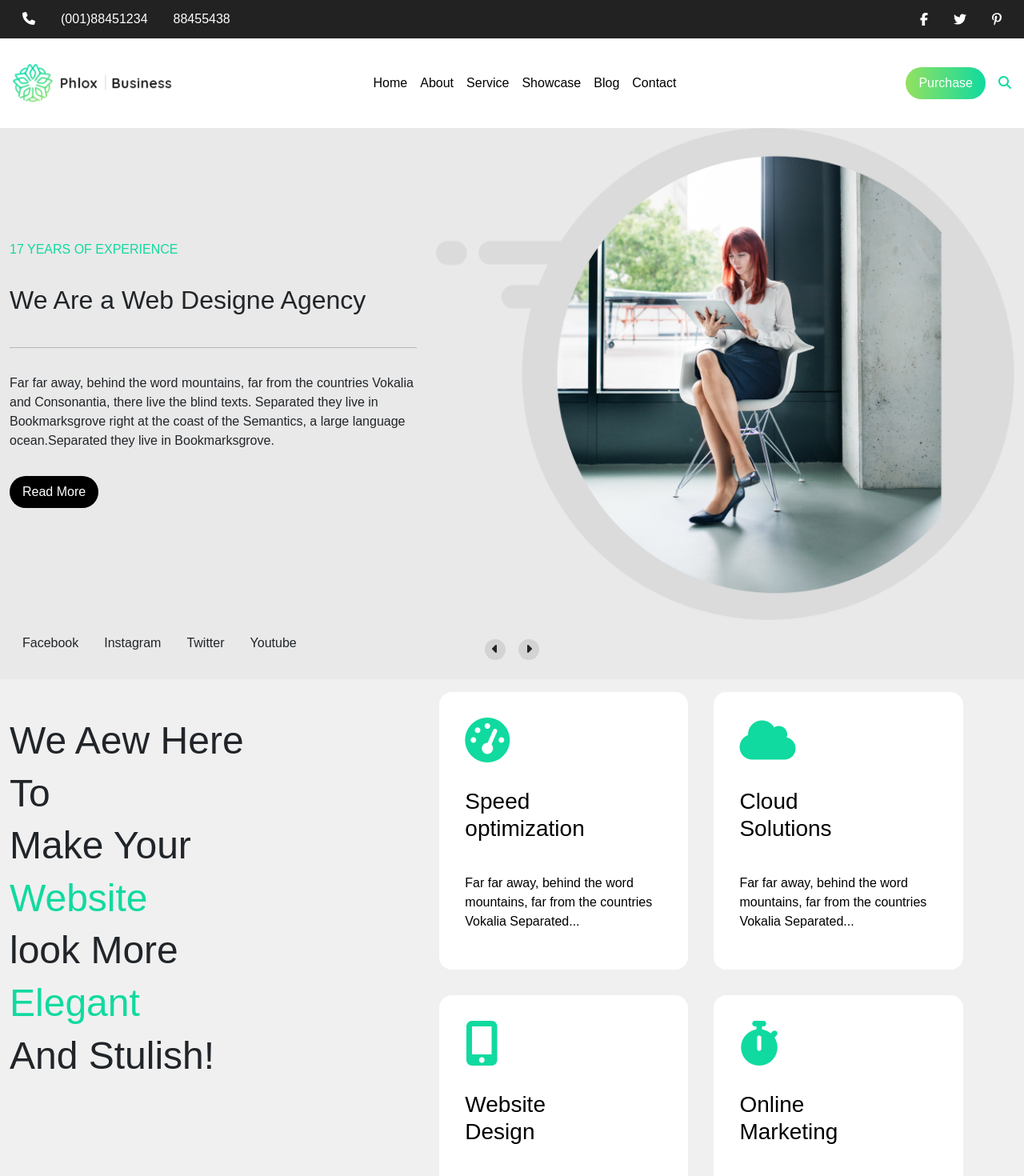
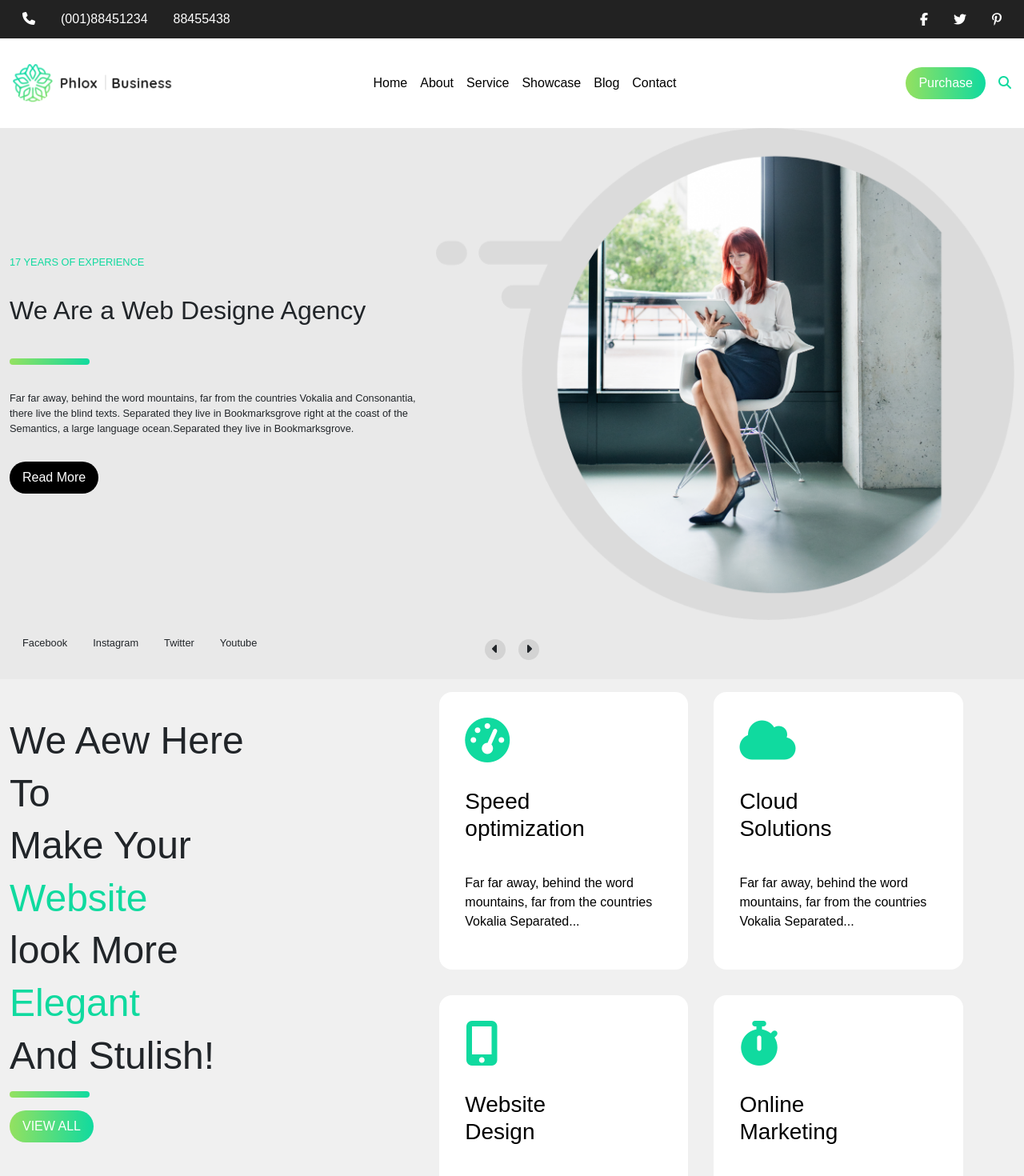
Before and after one commit to Fianda0/proj-html-vuejs, a Vue app: page / in a window 1280 px wide. Shown: the top 1470 px of the page at 80% size. Built offline with nearby package versions, Linux system fonts and the light colour scheme.

Commit message:
Aggiunta Hover

```diff
--- a/src/components/AppHeader.vue
+++ b/src/components/AppHeader.vue
@@ -71,6 +71,12 @@ button {
     border-radius: 2rem;
 }
 
+button:hover {
+    transition: 1s;
+    background: #222;
+}
+
+
 header {
     height: 10rem;
     position: sticky;
--- a/src/components/AppJumbo.vue
+++ b/src/components/AppJumbo.vue
@@ -40,7 +40,7 @@ export default {
                 <div class="col-5 slideSx">
                     <p class="color-green">17 YEARS OF EXPERIENCE</p>
                     <h2>{{ store.slidesJumbo[slideActive].title }}</h2>
-                    <hr>
+                    <hr class="line2">
                     <p class="">{{ store.slidesJumbo[slideActive].text }}</p>
                     <span><button>Read More</button></span>
 
@@ -76,6 +76,24 @@ img {
 
 p {
     padding: 0;
+    font-size: 0.8rem;
+}
+
+hr {
+    display: inline-block;
+    height: 0.5rem;
+    opacity: 1;
+    border-radius: 1rem;
+    background: rgb(148, 225, 96);
+    background: linear-gradient(90deg, rgba(148, 225, 96, 1) 0%, rgba(16, 218, 159, 1) 100%);
+}
+
+.line1 {
+    width: 15px;
+}
+
+.line2 {
+    width: 100px;
 }
 
 button {
@@ -84,6 +102,10 @@ button {
     color: white;
     border: 0px;
     border-radius: 2rem;
+}
+
+button:hover {
+    background-color: rgba(16, 218, 159, 1);
 }
 
 #jumbo {
@@ -104,4 +126,9 @@ button {
     padding: 0 0.5rem;
     border-radius: 50%;
 }
+
+.btn:hover {
+    transition: 1s;
+    background-color: rgba(16, 218, 159, 1);
+}
 </style>
--- a/src/components/AppServices.vue
+++ b/src/components/AppServices.vue
@@ -21,6 +21,8 @@ export default {
                 <h2>look More</h2>
                 <h2 class="color-green">Elegant</h2>
                 <h2>And Stulish!</h2>
+                <hr>
+                <button>VIEW ALL</button>
             </div>
             <div class="col-7">
                 <div class="row">
@@ -61,8 +63,31 @@ h2 {
     font-size: 3rem;
 }
 
+button {
+    padding: 0.5rem 1rem;
+    background: rgb(148, 225, 96);
+    background: linear-gradient(90deg, rgba(148, 225, 96, 1) 0%, rgba(16, 218, 159, 1) 100%);
+    color: white;
+    border: 0px;
+    border-radius: 2rem;
+}
+
+button:hover {
+    transition: 1s;
+    background: #222;
+}
+
 #services {
     background-color: rgb(240, 240, 240);
+}
+
+hr {
+    width: 100px;
+    height: 0.5rem;
+    opacity: 1;
+    border-radius: 1rem;
+    background: rgb(148, 225, 96);
+    background: linear-gradient(90deg, rgba(148, 225, 96, 1) 0%, rgba(16, 218, 159, 1) 100%);
 }
 
 .cardServices {
@@ -76,6 +101,17 @@ h2 {
     gap: 2rem;
 }
 
+.cardServices:hover {
+    transition: 1s;
+    background: rgb(148, 225, 96);
+    background: linear-gradient(193deg, rgba(148, 225, 96, 1) 0%, rgba(16, 218, 159, 1) 99%);
+    color: white;
+}
+
+.cardServices:hover i {
+    color: white;
+}
+
 .cardServices i {
     font-size: 3.5rem;
 }
```
